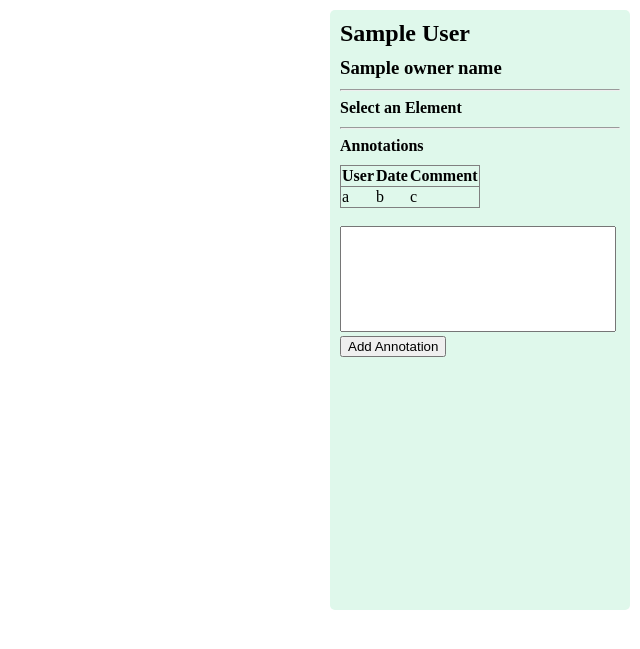
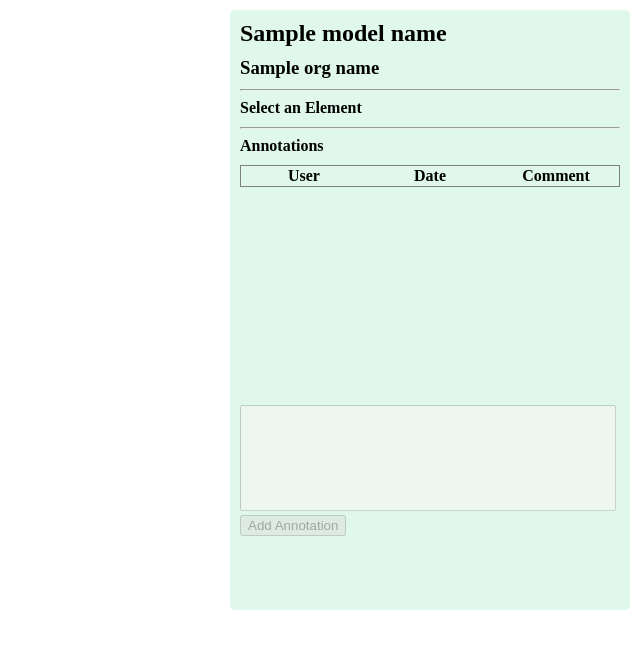
Before and after one commit to mjgordon/django_ifc_viewer, a Django app: template viewer/templates/viewer/model_view.html in a window 1280 px wide. Shown: the top 649 px of the page, without its empty margins (640-1280 px from the left). Run offline with Django 4.2, Linux system fonts and the light colour scheme; the template is opened without the code that fills it: most values are stand-ins (such as "Sample title", 1, 10 or a date in 2020); lists and menus that the app fills with data are empty; some libraries are stand-ins or nearby versions.

Commit message:
F : Creation of new annotations in db from ui, retrieval of model annotations at load and after update

```diff
--- a/viewer/models.py
+++ b/viewer/models.py
@@ -9,7 +9,6 @@ class IfcModel(models.Model):
     owner_organisation = models.ForeignKey('profiles.Organisation',on_delete=models.CASCADE, null=True)
     model_name = models.CharField(max_length=200)
     display_name = models.CharField(max_length=200,default="")
-    # owner -> Check how user ids are stored
     path = models.CharField(max_length=200)
 
     def __str__(self):
@@ -20,8 +19,8 @@ class Annotation(models.Model):
     id = models.UUIDField(primary_key=True, default=uuid.uuid4)
     parent_model = models.ForeignKey(IfcModel, on_delete=models.CASCADE)
     express_id = models.IntegerField(default=-1)
-    # parent_element_id -> Check how elements are referenced once loaded, probably integer
-    # owner -> Check how user ids are stored
+    author = models.ForeignKey('profiles.Profile',on_delete=models.CASCADE, null=True)
+
     text = models.TextField(default="")
 
     def __str__(self):
--- a/viewer/static/viewer/style.css
+++ b/viewer/static/viewer/style.css
@@ -4,6 +4,10 @@ table {
 
 tr {
   border: 1px solid gray;
+}
+
+table td {
+  word-wrap: break-word;
 }
 
 .ui_box {
--- a/viewer/static/viewer/viewer.js
+++ b/viewer/static/viewer/viewer.js
@@ -32,6 +32,8 @@ let preselectModel = { id: -1 };
 const selectModel = { id: -1 };
 
 var mouseOverUI = false;
+
+var selectedExpressId = -1;
 
 function setup() {
   const size = {
@@ -80,7 +82,7 @@ function setup() {
   axes.renderOrder = 1;
   scene.add(axes);
 
-  scene.background = new Color(0x444444);
+  scene.background = new Color(0x333333);
 
   //Creates the orbit controls (to navigate the scene)
   controls = new OrbitControls(camera, threeCanvas);
@@ -96,6 +98,26 @@ function setup() {
   uiDiv.addEventListener("mouseover", function(event) {
     mouseOverUI = true;
   }, false);
+
+  const textAreaAnnotate = document.getElementById("annotationTextArea")
+  const buttonAnnotate = document.getElementById("annotationButton")
+  buttonAnnotate.addEventListener("mousedown", function(event) {
+    var xhr = new XMLHttpRequest();
+    xhr.open("POST", "/viewer/annotate", true);
+    xhr.setRequestHeader('Content-Type', 'application/json');
+
+    xhr.addEventListener("load",function() {
+      setAnnotationList()
+    });
+
+    xhr.send(JSON.stringify({
+      org_url:org_url,
+      model_url:model_url,
+      user_name:"",
+      express_id:selectedExpressId,
+      text: textAreaAnnotate.value
+    }));
+  });
 }
 
 setup();
@@ -123,22 +145,25 @@ window.addEventListener("resize", () => {
 });
 
 
-
 window.addEventListener("load", () => {
-  console.log("page loaded")
-
   ifcLoader.load("/static/viewer/" + model_path, (ifcModel) => {
     scene.add(ifcModel);
     ifcModels.push(ifcModel);
   });
+
+  setAnnotationList()
 });
+
 
 window.onmousemove = (event) => highlight(event, preselectMat, preselectModel);
 
+
+//threeCanvas.onclick = pick;
 window.onclick = (event) => {
   let hightlightReturn = highlight(event, selectMat, selectModel);
   if (hightlightReturn) {
     let [modelId, expressId] = hightlightReturn;
+    selectedExpressId = expressId;
     const props = ifc.getItemProperties(modelId, expressId);
     //console.log(props);
 
@@ -150,13 +175,13 @@ window.onclick = (event) => {
     tagElementType.innerHTML = displayName;
     tagElementId.innerHTML = expressId;
 
+    let annotationTextArea = document.getElementById("annotationTextArea")
+    let annotationButton = document.getElementById("annotationButton")
+
+    annotationTextArea.disabled = false;
+    annotationButton.disabled = false;
   }
-
-
-
 }
-
-//threeCanvas.onclick = pick;
 
 
 // === OTHER FUNCTIONS ===
@@ -215,6 +240,34 @@ function highlight(event, material, model) {
 }
 
 
+function setAnnotationList() {
+  var xhr = new XMLHttpRequest();
+  var url = "/viewer/get_annotations?"
+  url += `org_url=${org_url}&model_url=${model_url}`
+  xhr.open("GET", url, true);
+  xhr.setRequestHeader('Content-Type', 'application/json');
+
+  xhr.addEventListener("load",function() {
+    const tableAnnotations = document.getElementById('tableAnnotations')
+
+    // This can be generated cleaner
+    var textHTML = "<table><tbody>"
+    const annotations = JSON.parse(this.response)
+    for (var n in annotations) {
+      var annotation = annotations[n]
+      textHTML += "<tr>"
+      textHTML += `<td></td><td></td><td>${annotation.fields.text}</td>`
+      textHTML += "</tr>"
+    }
+
+    textHTML += "</tbody></table>"
+    tableAnnotations.innerHTML = textHTML
+  });
+
+  xhr.send(null);
+}
+
+
 const preselectMat = new MeshLambertMaterial({
   transparent: true,
   opacity: 0.4,
--- a/viewer/templates/viewer/index.html
+++ b/viewer/templates/viewer/index.html
@@ -10,7 +10,7 @@
     {% if model_list %}
         <ul>
         {% for model in model_list %}
-            <li><a href="/viewer/{{ model.owner_name }}/{{model.model_name}}">{{ model.owner_name }} : {{model.model_name}}</a></li>
+            <li><a href="/viewer/{{ model.owner_organisation.url_name }}/{{model.model_name}}">{{ model.owner_organisation.name }} : {{model.model_name}}</a></li>
         {% endfor %}
         </ul>
     {% else %}
--- a/viewer/templates/viewer/model_view.html
+++ b/viewer/templates/viewer/model_view.html
@@ -12,10 +12,11 @@
     <script  src="{% static 'viewer/bundle.js' %}"></script>
 
     <script>
-      var owner_name = '{{ owner_name }}'
-      var model_name = '{{ model_name }}'
-      var model_name = '{{ display_name }}'
-      var model_path = '{{ model_path }}'
+      var org_name = "{{org_name}}"
+      var org_url = "{{org_url}}"
+      var model_name = "{{model_name}}"
+      var model_url = "{{model_url}}"
+      var model_path = "{{model_path}}"
     </script>
 
     <script type="module" src="{% static 'viewer/viewer.js' %}"></script>
@@ -26,43 +27,41 @@
   <body>
     <canvas id="three-canvas"></canvas>
 
-    <div class="ui_box" id="uiRight" style="width:300px; height:600px; right:0px; top: 0px">
+    <div class="ui_box" id="uiRight" style="width:400px; height:600px; right:0px; top: 0px">
       <div style="margin: 10px;">
         <h2 id="tagModelName" class="uiHeaders">
-          {{display_name}}
+          {{model_name}}
         </h2>
         <h3 id="tagOrgName" class="uiHeaders">
-          {{owner_name}}
+          {{org_name}}
         </h3>
         <hr>
         <h4 id="tagElementType" class="uiHeaders">Select an Element</h4>
         <h4 id="tagElementId" class="uiHeaders"></h4>
         <hr>
         <h4 class="uiHeaders">Annotations</h4>
-        <table>
+        <div>
+          <table style="table-layout:fixed;width:100%">
             <thead>
               <th>User</th>
               <th>Date</th>
               <th>Comment</th>
             </thead>
-          <tbody>
-            <tr>
-              <td>a </td>
-              <td>b </td>
-              <td>c </td>
-            </tr>
-          </tbody>
+          </table>
+        </div>
+        <div style="height:200px; overflow:auto">
+          <table id="tableAnnotations" style="table-layout:fixed;width:100%"> </table>
+        </div>
+
         </table>
         <br>
+        <div id="annotationUserInput">
           <form>
             <span style="display:block; padding-right:10px">
-            <textarea style="width:100%; height:100px; resize:none"></textarea>
+              <textarea id="annotationTextArea" style="width:100%; height:100px; resize:none" disabled></textarea>
             </span>
-
           </form>
-
-        <div id="annotationUserInput">
-          <button>Add Annotation</button>
+          <button type="submit" id="annotationButton" disabled>Add Annotation</button>
         </div>
 
       </div>
--- a/viewer/urls.py
+++ b/viewer/urls.py
@@ -4,7 +4,10 @@ from . import views
 
 urlpatterns = [
     path("", views.index, name="index"),
+    path("upload", views.upload, name="upload"),
+    path("annotate", views.annotate, name="annotate"),
+    path("get_annotations", views.get_annotations, name="get_annotations"),
     path("<str:org_name>/<str:model_name>/", views.model_view, name="model_view"),
-    path("<str:org_name>/", views.owner_view, name="owner_view"),
-    path("upload", views.upload, name="upload"),
+    path("<str:org_name>/", views.org_view, name="org_view"),
+
 ]
```
Also changed, not shown: viewer/views.py (+40 -7 lines), viewer/migrations/0010_annotation_author.py (added). Lines whose indentation alone changed are shown as unchanged.
